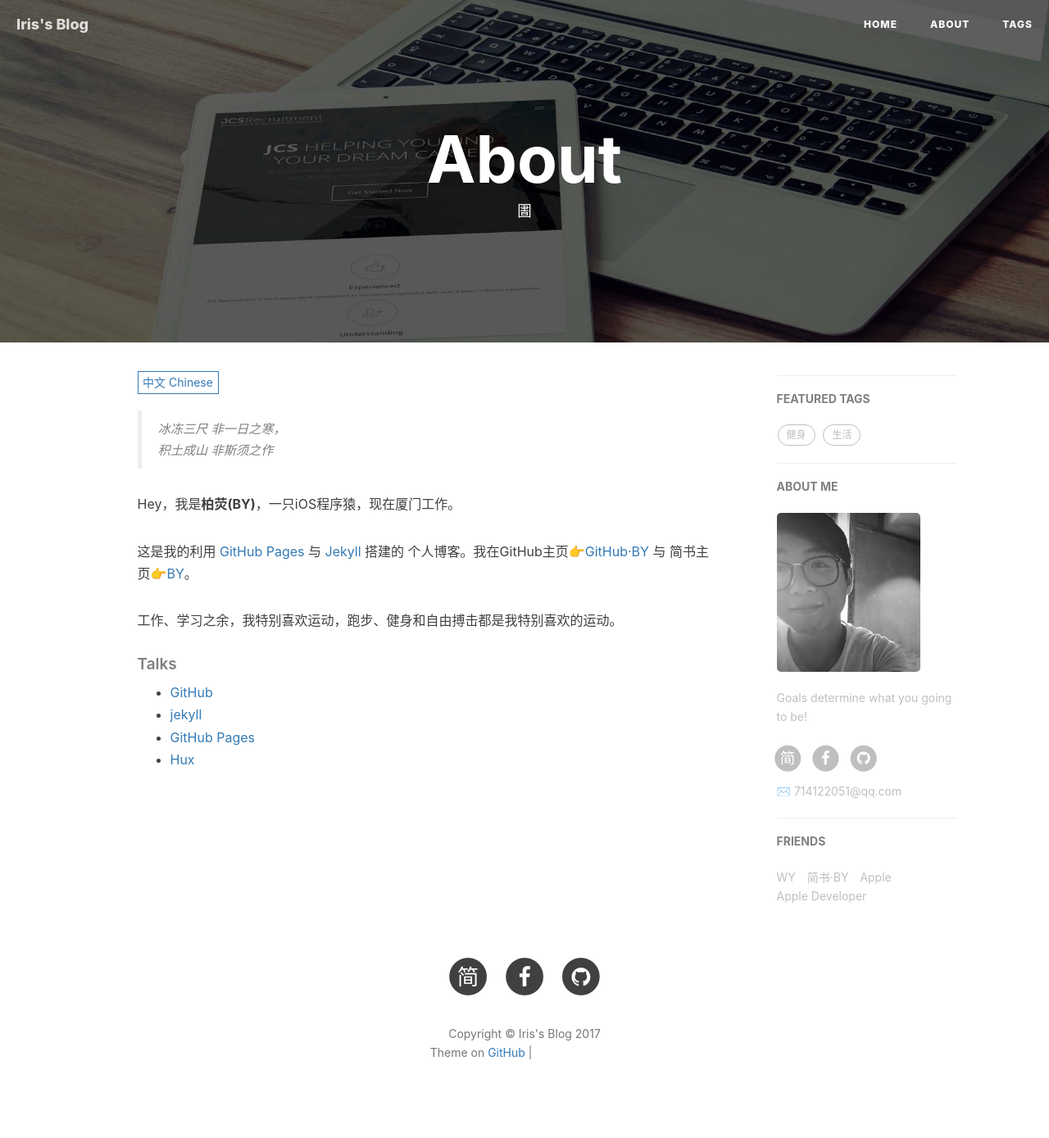
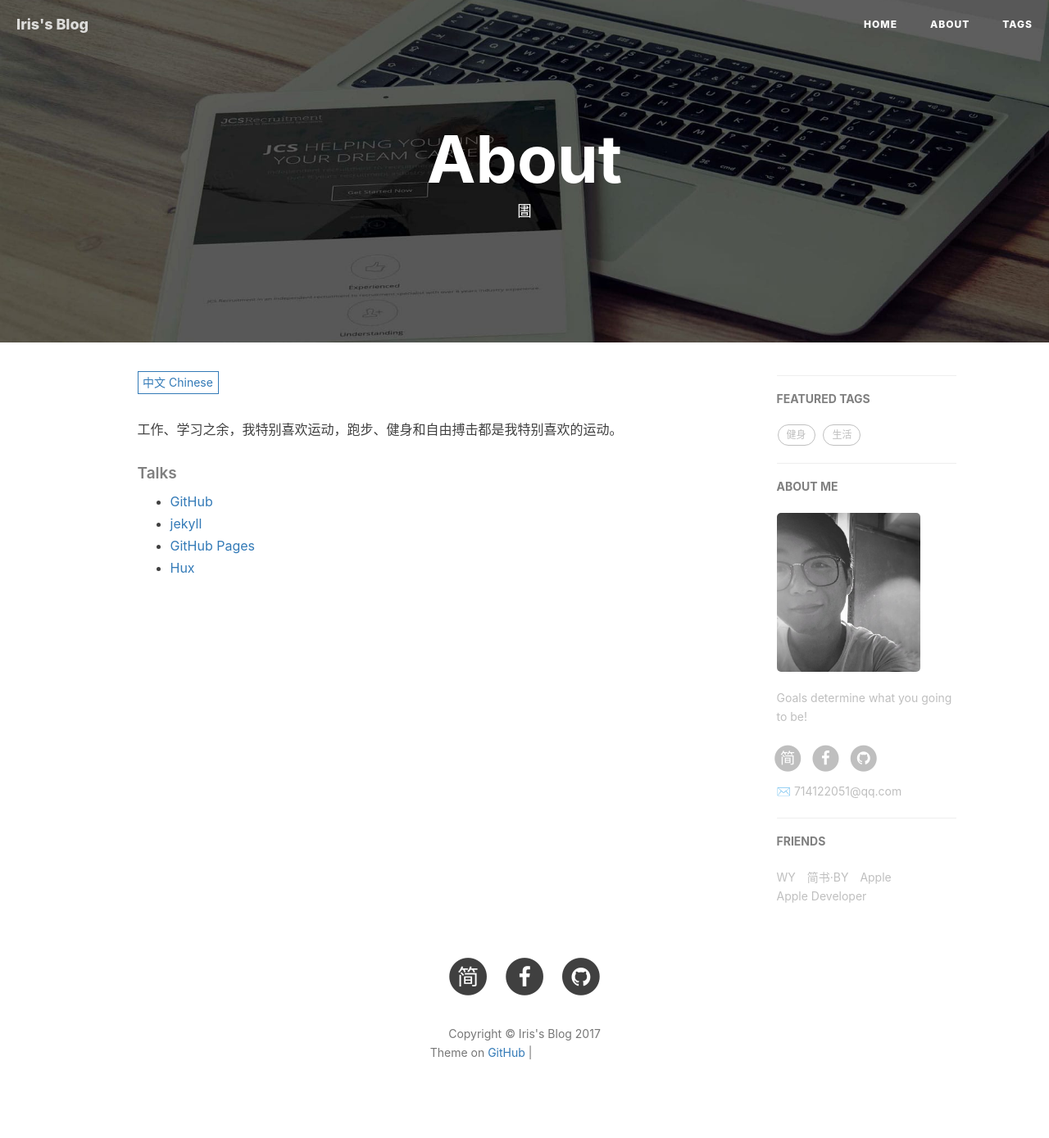
Before and after one commit to njfulib/njfulib.github.io, a Jekyll site: the page built from about.html, in a window 1280 px wide. Shown: the whole page at 82% size. Built offline with Jekyll 4.4.1, drawn with Linux system fonts in a browser that asks for light colours; nearby versions of some CDN libraries; comment, search, counter and statistics services are not loaded; grey boxes are pictures that could not be loaded.

Commit message:
Update about.html

```diff
--- a/about.html
+++ b/about.html
@@ -13,14 +13,6 @@
 
 <!-- Chinese Version -->
 <div class="zh post-container">
-
-    <!--copied from markdown -->
-    <blockquote><p>冰冻三尺 非一日之寒，<br>
-    积土成山 非斯须之作</p></blockquote>
-
-    <p>Hey，我是<strong>柏荧(BY)</strong>，一只iOS程序猿，现在厦门工作。</p>
-
-    <p>这是我的利用 <a href="https://pages.github.com/">GitHub Pages</a> 与 <a href="http://jekyll.com.cn/">Jekyll</a> 搭建的 个人博客。我在GitHub主页<a href="https://github.com/qiubaiying">👉GitHub·BY</a> 与 简书主页<a href="https://http://www.jianshu.com/u/e71990ada2fd">👉BY</a>。</p>
 
     <p>工作、学习之余，我特别喜欢运动，跑步、健身和自由搏击都是我特别喜欢的运动。</p>
 
```
